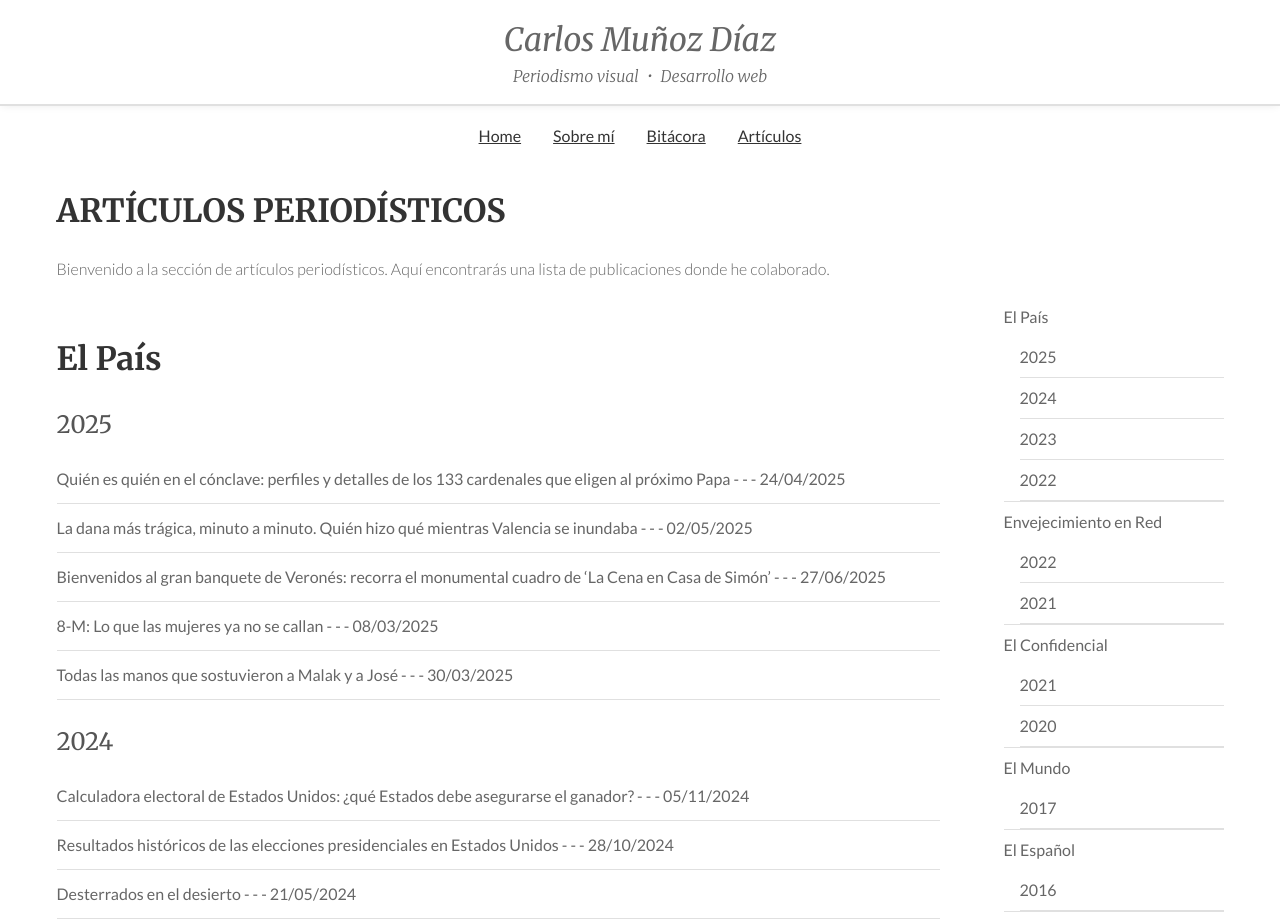
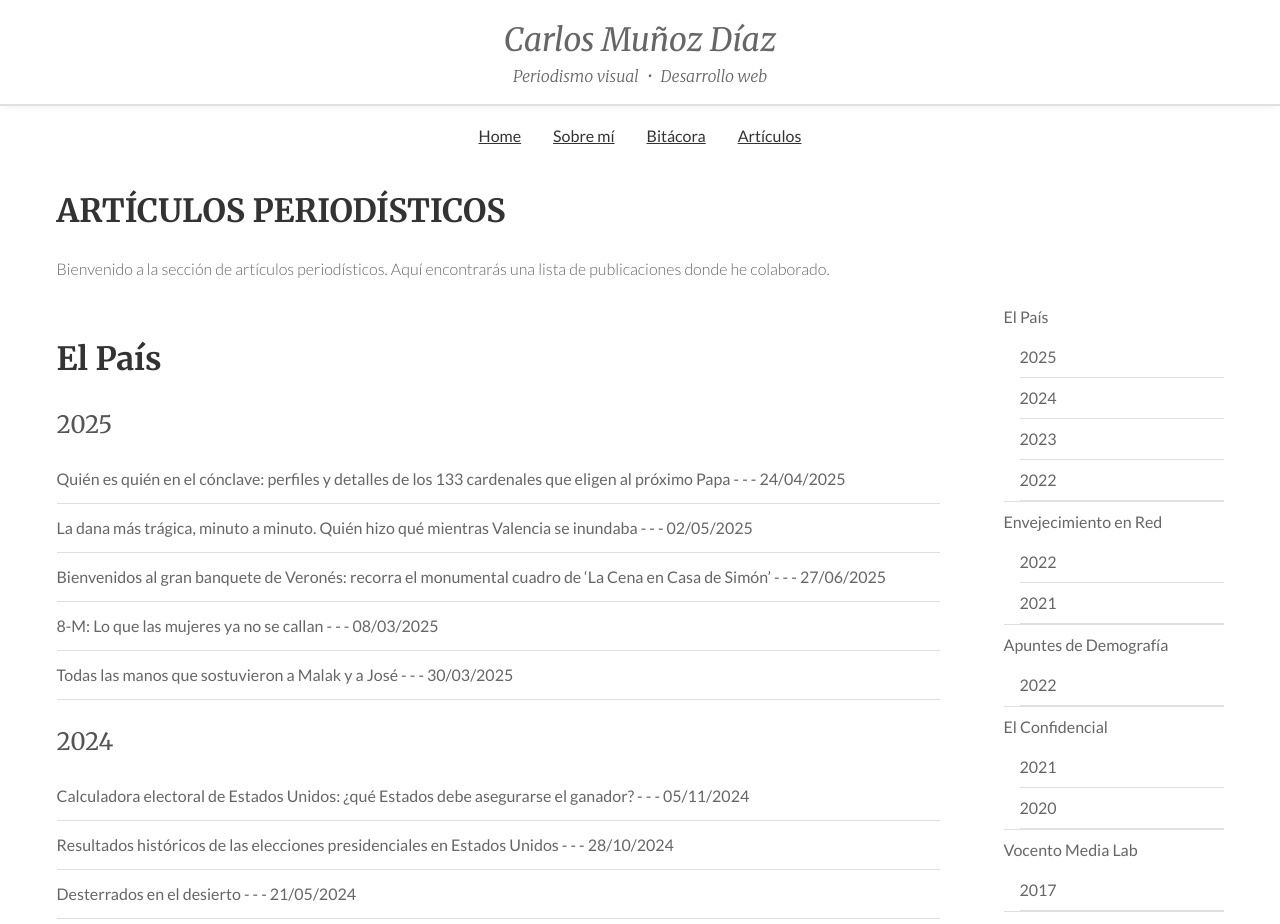
Before and after one commit to CarlosMunozDiaz/carlosmunozdiaz.github.io, a SvelteKit app: page /works in a window 1280 px wide. Shown: the top 924 px of the page. Built offline with nearby package versions, Linux system fonts and the light colour scheme.

Commit message:
Reordenación de artículo (tras error previo)

```diff
--- a/src/routes/works/+page.svelte
+++ b/src/routes/works/+page.svelte
@@ -4,9 +4,9 @@
   const mediosOrder = [
     "El País",
     "Envejecimiento en Red",
-    "Apuntes de Demofrafía",
+    "Apuntes de Demografía",
     "El Confidencial",
-    "Vicento Media Lab",
+    "Vocento Media Lab",
     "El Mundo",
     "El Español"
   ];
```
